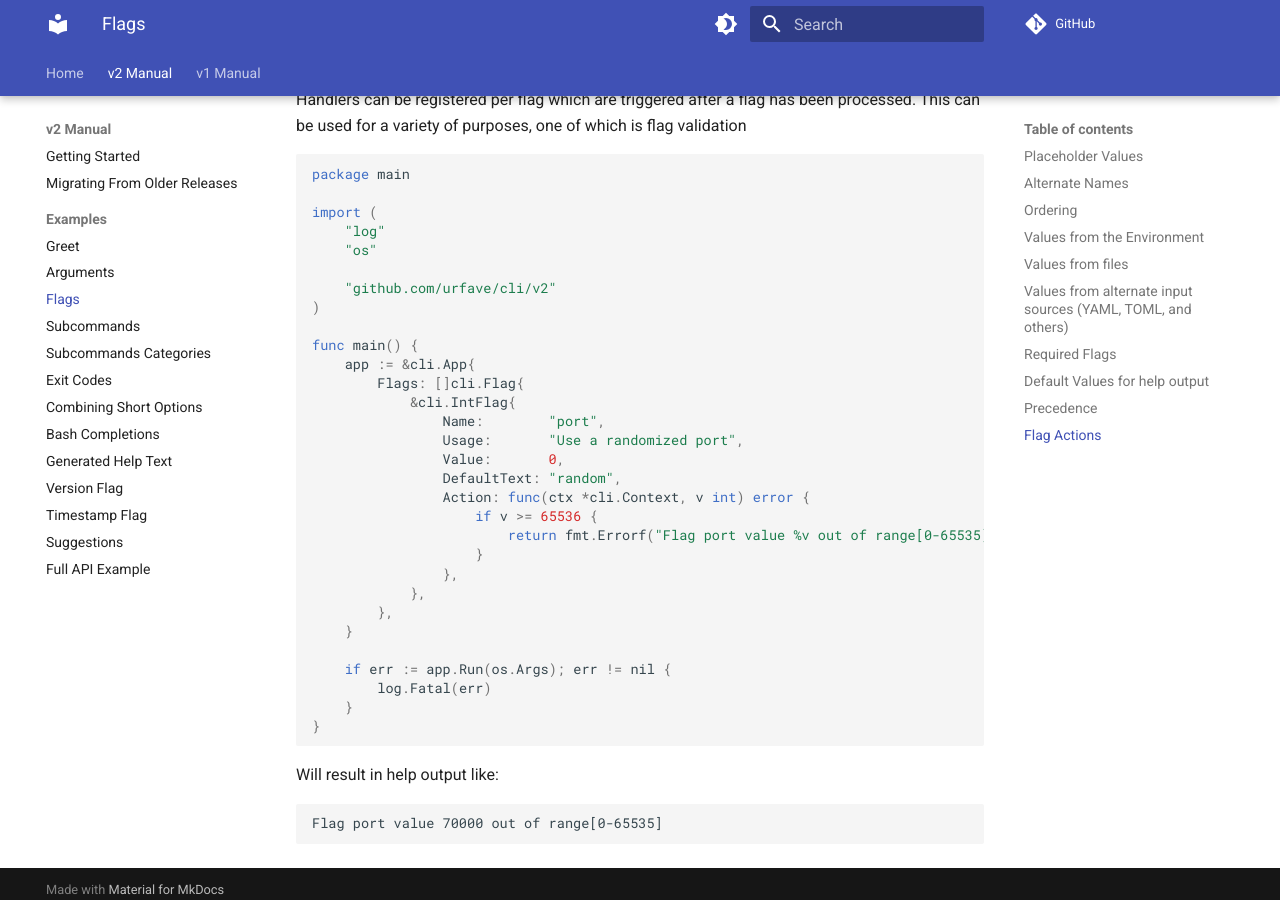
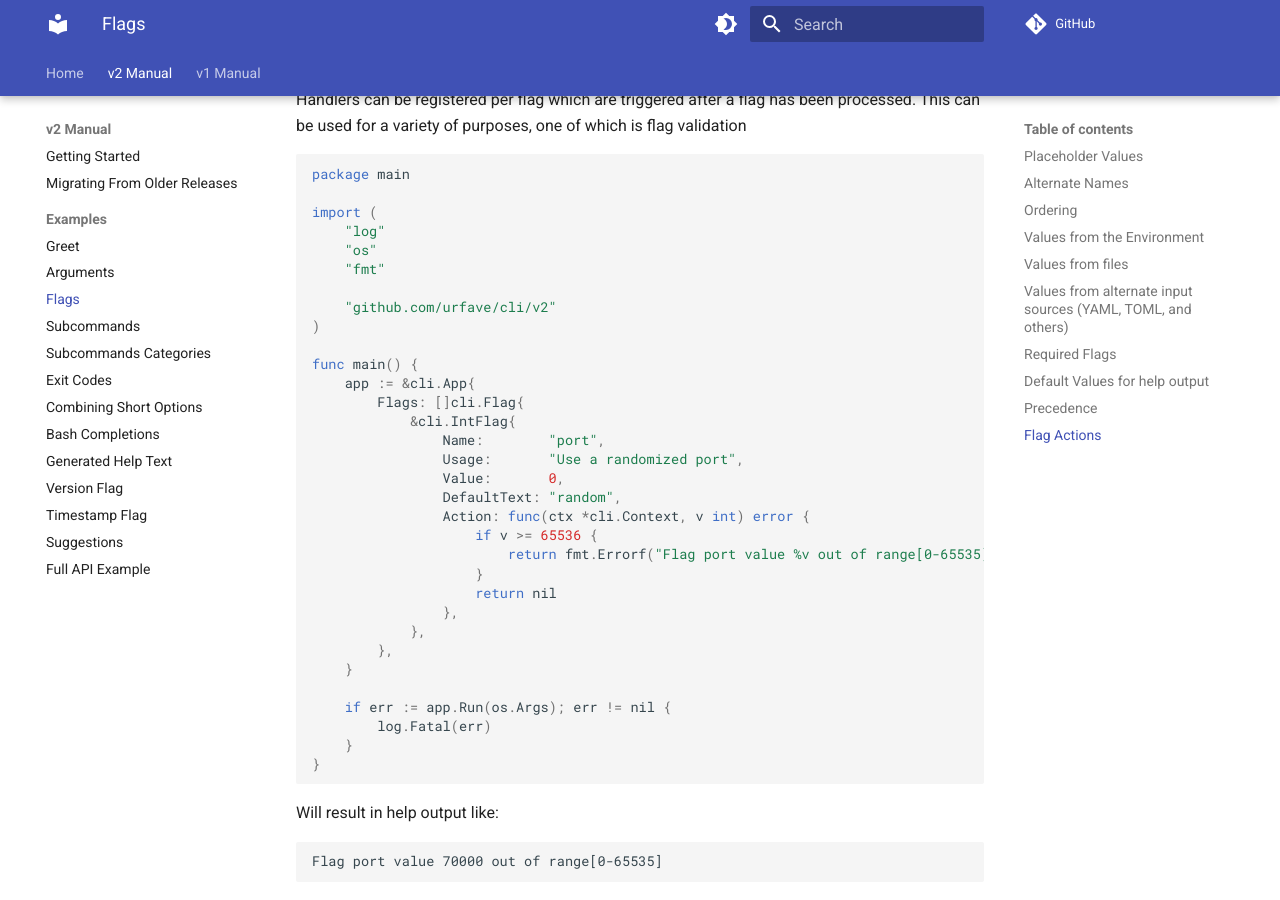
Before and after one commit to urfave/cli, an MkDocs documentation site: the page built from docs/v2/examples/flags.md, in a window 1280 px wide and 900 px high, scrolled down 10515 px. Built offline with MkDocs 1.6.1 and Material for MkDocs 9.7.7, drawn with Linux system fonts in a browser that asks for light colours; comment, search, counter and statistics services are not loaded.

Commit message:
Add fmt import

```diff
--- a/docs/v2/examples/flags.md
+++ b/docs/v2/examples/flags.md
@@ -612,6 +612,7 @@ package main
 import (
 	"log"
 	"os"
+	"fmt"
 
 	"github.com/urfave/cli/v2"
 )
@@ -628,6 +629,7 @@ func main() {
 					if v >= 65536 {
 						return fmt.Errorf("Flag port value %v out of range[0-65535]", v)
 					}
+					return nil
 				},
 			},
 		},
```
